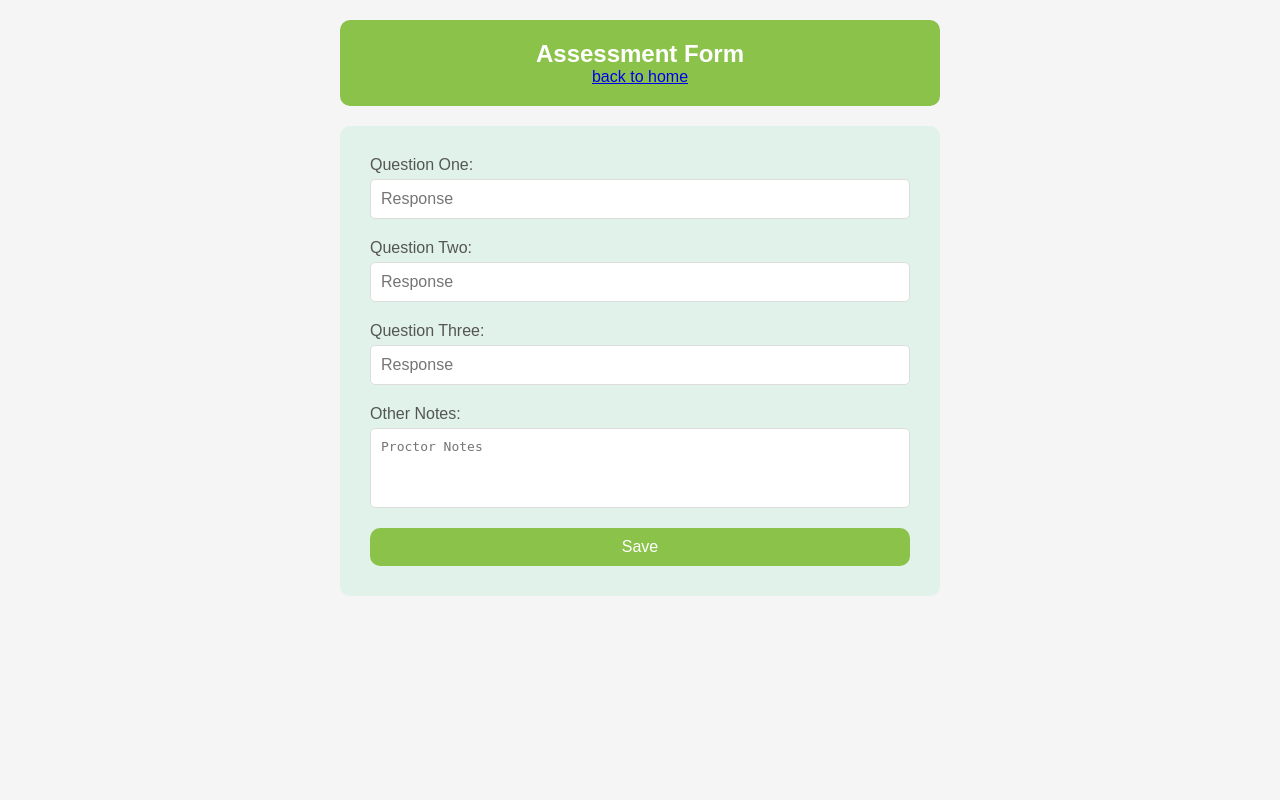
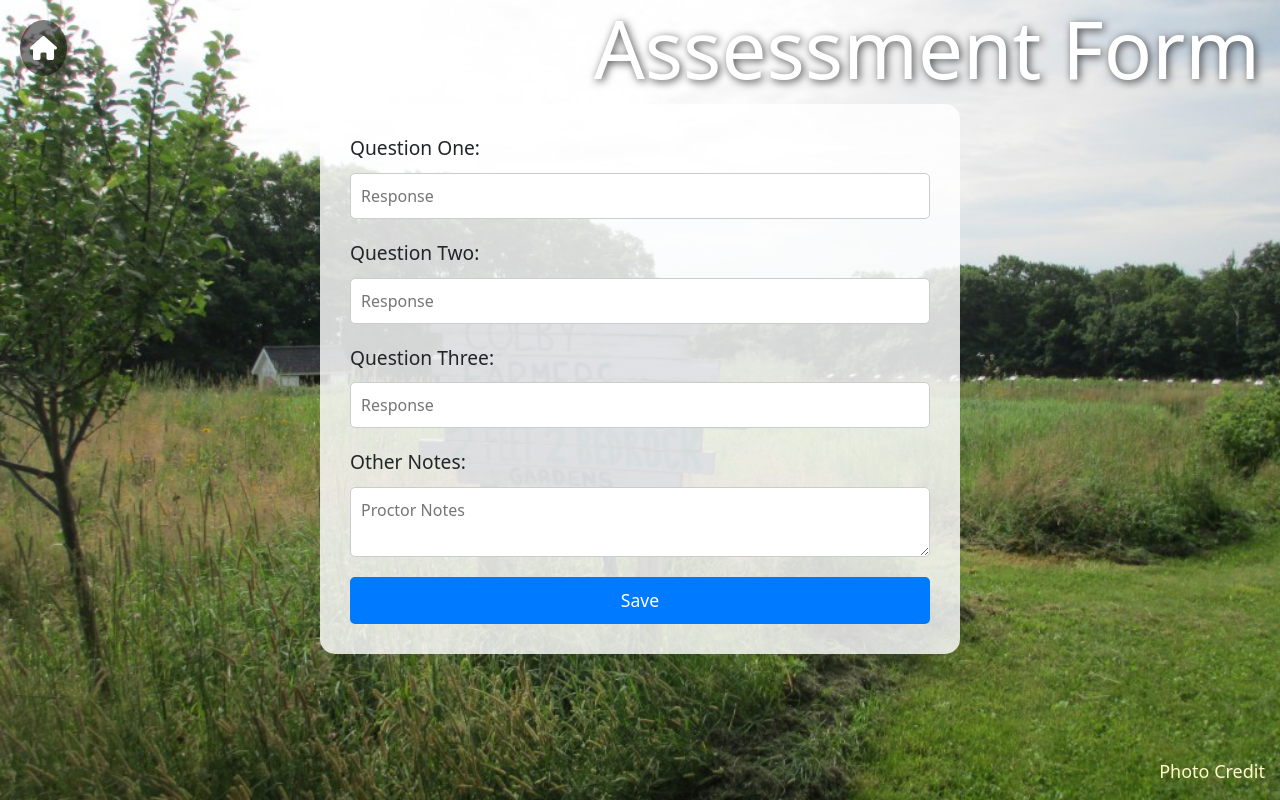
Before and after one commit to agpalm25/Epic_Exec_CS321_CORE_APP, a Flask app: template website/templates/assessment.html in a window 1280 px wide. Run offline with Flask 3, Linux system fonts and the light colour scheme; the template is opened without the code that fills it, so the values that code supplies are empty.

Commit message:
added css for assessment related forms and tweaked other files to make things display better

```diff
--- a/website/templates/admin_homepage.html
+++ b/website/templates/admin_homepage.html
@@ -124,11 +124,11 @@
             <h1>Hello, <span id="username">Admin</span>!</h1>
         </div>
 
-        <div class="button-section text-center mb-4">
+        <!-- <div class="button-section text-center mb-4">
             <a href="{{url_for('main.view_all_applicants')}}" class="btn btn-primary btn-lg">
                 View All Applicants
             </a>
-        </div>
+        </div> -->
 
         <div class="search-section mb-4 text-center">
             <form action="{{ url_for('main.admin_home') }}" method="GET">
--- a/website/templates/assessment.html
+++ b/website/templates/assessment.html
@@ -4,14 +4,167 @@
     <meta charset="UTF-8">
     <meta name="viewport" content="width=device-width, initial-scale=1.0">
     <title>Assessment Form</title>
-    <link rel="stylesheet" href="{{ url_for('static', filename='styles_assessment.css') }}">
+
+    <!-- Bootstrap CSS -->
+    <link href="https://cdn.jsdelivr.net/npm/bootstrap@5.3.0-alpha3/dist/css/bootstrap.min.css" rel="stylesheet">
+    <link href="https://cdnjs.cloudflare.com/ajax/libs/font-awesome/6.0.0-beta3/css/all.min.css" rel="stylesheet">
+
+    <style>
+        body {
+            background: url('{{ url_for("static", filename="images/farm.jpg") }}') no-repeat center center fixed;
+            background-size: cover;
+        }
+
+        .home-icon {
+        position: absolute;
+        top: 20px;
+        left: 20px;
+        font-size: 1.5em;
+        color: #fff;
+        background-color: rgba(0, 0, 0, 0.5);
+        border-radius: 50%;
+        padding: 10px;
+        text-align: center;
+        z-index: 10;
+    }
+
+    .home-icon a {
+        color: #fff;
+        text-decoration: none;
+    }
+
+    .home-icon a:hover {
+        color: #ddd;
+    }
+
+    .display-1 {
+        text-shadow: 2px 2px 8px rgba(0, 0, 0, 0.7);
+        color: #fff;
+        text-align: right;
+        padding-right: 20px;
+    }
+
+        .header {
+            position: relative;
+            background-color: rgba(255, 255, 255, 0.8);
+            padding: 20px;
+            border-radius: 10px;
+            margin: 20px;
+        }
+
+        .header h1 {
+            font-size: 2.5em;
+            color: #ffffff;
+        }
+
+        .header a {
+            text-decoration: none;
+            font-size: 1.2em;
+            color: #007bff;
+        }
+
+        .header a:hover {
+            color: #0056b3;
+        }
+
+        .form-container {
+            margin-top: 50px;
+            padding: 30px;
+            background-color: rgba(255, 255, 255, 0.818);
+            border-radius: 15px;
+            width: 50%;
+            margin: auto;
+        }
+
+        .form-container form {
+            display: flex;
+            flex-direction: column;
+        }
+
+        .form-container label {
+            margin-bottom: 10px;
+            font-size: 1.2em;
+        }
+
+        .form-container input,
+        .form-container textarea {
+            margin-bottom: 20px;
+            padding: 10px;
+            font-size: 1em;
+            border-radius: 5px;
+            border: 1px solid #ccc;
+        }
+
+        .form-container button {
+            padding: 10px 20px;
+            font-size: 1.1em;
+            background-color: #007bff;
+            color: white;
+            border: none;
+            border-radius: 5px;
+            cursor: pointer;
+        }
+
+        .form-container button:hover {
+            background-color: #0056b3;
+        }
+
+        .home-icon {
+            position: absolute;
+            top: 20px;
+            left: 20px;
+            font-size: 1.5em;
+            color: #fff;
+            background-color: rgba(0, 0, 0, 0.5);
+            border-radius: 50%;
+            padding: 10px;
+            text-align: center;
+            z-index: 10;
+        }
+
+        .home-icon a {
+            color: #fff;
+            text-decoration: none;
+        }
+
+        .home-icon a:hover {
+            color: #ddd;
+        }
+
+        .bottom-link {
+            position: fixed;
+            bottom: 5px;
+            right: 5px;
+            padding: 10px 10px;
+            color: rgb(255, 255, 255);
+            border-radius: 5px;
+            z-index: 10;
+        }
+
+        .bottom-link a {
+            color: rgb(255, 251, 205);
+            text-decoration: none;
+            font-size: 18px;
+        }
+
+        .bottom-link a:hover {
+            color: rgb(51, 83, 25);
+        }
+    </style>
 </head>
 <body>
-    <div class="header">
-        <h1>Assessment Form</h1>
-        <a href="{{ url_for('main.home') }}">back to home</a>
+
+    <!-- Home Icon -->
+    <div class="home-icon">
+        <a href="{{ url_for('main.admin_home') }}" title="Go to Admin Homepage">
+            <i class="fas fa-home"></i>
+        </a>
     </div>
+
+    <h1 class="display-1">Assessment Form</h1>
+
     <div class="form-container">
+
         <form>
             <label for="question1">Question One:</label>
             <input type="text" id="question1" placeholder="Response">
@@ -28,6 +181,11 @@
             <button type="submit">Save</button>
         </form>
     </div>
+
+    <div class="bottom-link">
+        <a href="https://commons.wikimedia.org/wiki/File:Colby_College_Organic_Garden.jpg">Photo Credit</a>
+    </div>
+
     <script src="script_assessment.js"></script>
 </body>
 </html>
```
Also changed, not shown: website/templates/assess_applicant.html (+101 -17 lines), website/static/images/farm.jpg (added).
